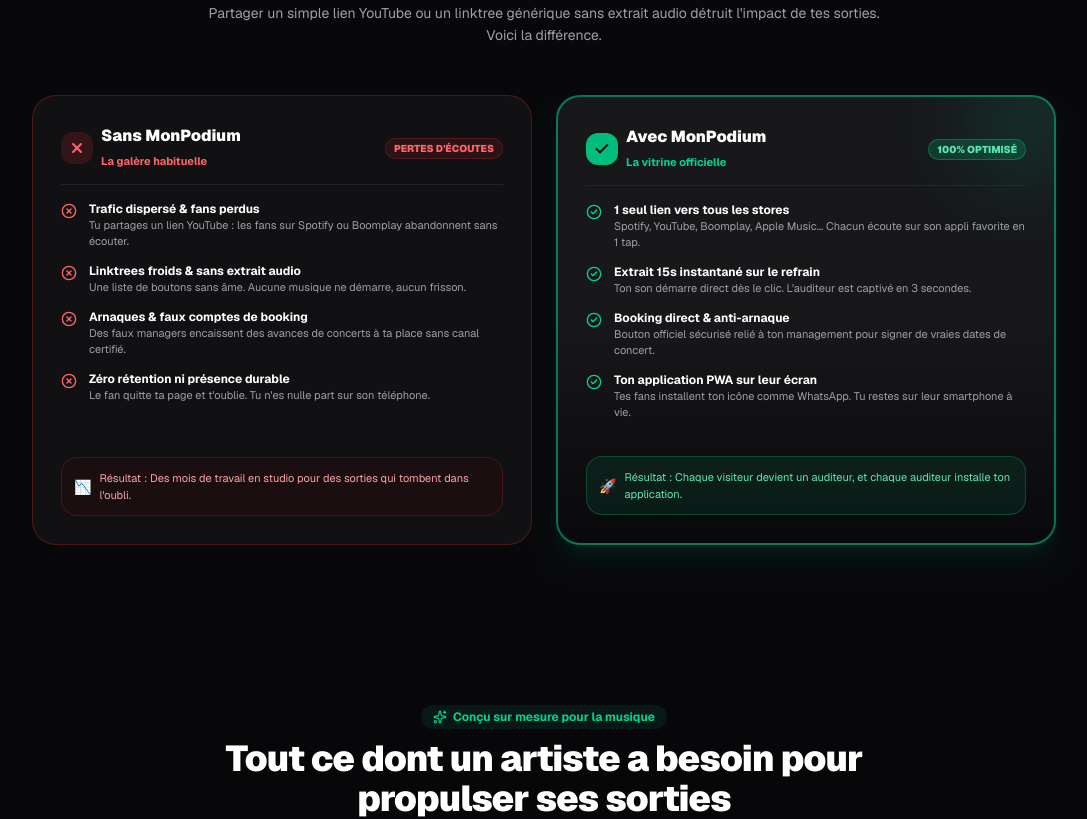
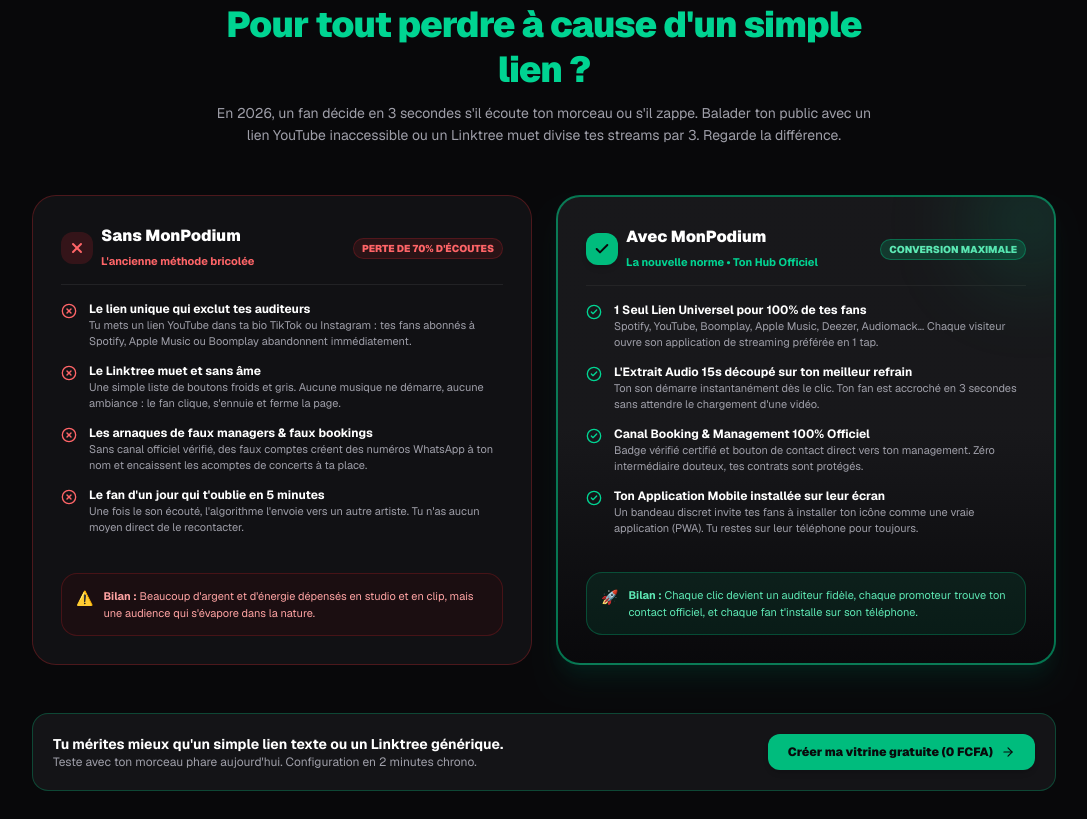
Before and after one commit to baroubagroup/MONPODIUM, a Next.js app: page / in a window 1280 px wide. Shown: the part 880-1699 px from the top of the page, without its empty margins (96-1183 px from the left). Built offline with nearby package versions, Linux system fonts and the light colour scheme.

Commit message:
feat(ui): solidify booking button contrast for light mode and perfect problem-solution section copywriting

```diff
--- a/src/app/page.tsx
+++ b/src/app/page.tsx
@@ -362,15 +362,16 @@ export default function HomePage() {
       <section className="py-12 sm:py-20 px-3.5 sm:px-4 border-t border-zinc-800/80 bg-zinc-950/70 w-full max-w-full overflow-hidden">
         <div className="max-w-5xl mx-auto space-y-8 sm:space-y-12">
           <div className="text-center space-y-2.5 max-w-2xl mx-auto">
-            <div className="inline-flex items-center gap-1.5 px-3 py-1 rounded-full bg-amber-500/10 border border-amber-500/20 text-amber-400 text-xs font-bold">
-              <Flame className="w-3.5 h-3.5" />
-              <span>La réalité des artistes indépendants</span>
+            <div className="inline-flex items-center gap-1.5 px-3 py-1 rounded-full bg-red-500/10 border border-red-500/20 text-red-400 text-xs font-bold">
+              <span className="w-2 h-2 rounded-full bg-red-500 animate-pulse" />
+              <span>LE CONSTAT DU TERRAIN</span>
             </div>
-            <h2 className="text-2xl sm:text-4xl font-black text-white tracking-tight">
-              Pourquoi perds-tu jusqu&apos;à 70% de tes auditeurs aujourd&apos;hui ?
+            <h2 className="text-2xl sm:text-4xl font-black text-white tracking-tight leading-tight">
+              Des nuits blanches en studio, des clips financés... <br />
+              <span className="text-emerald-400">Pour tout perdre à cause d&apos;un simple lien ?</span>
             </h2>
             <p className="text-xs sm:text-sm text-zinc-400 leading-relaxed">
-              Partager un simple lien YouTube ou un linktree générique sans extrait audio détruit l&apos;impact de tes sorties. Voici la différence.
+              En 2026, un fan décide en 3 secondes s&apos;il écoute ton morceau ou s&apos;il zappe. Balader ton public avec un lien YouTube inaccessible ou un Linktree muet divise tes streams par 3. Regarde la différence.
             </p>
           </div>
 
@@ -385,11 +386,11 @@ export default function HomePage() {
                     </span>
                     <div>
                       <h3 className="font-black text-base text-white">Sans MonPodium</h3>
-                      <span className="text-[11px] text-red-400 font-bold">La galère habituelle</span>
+                      <span className="text-[11px] text-red-400 font-bold">L&apos;ancienne méthode bricolée</span>
                     </div>
                   </div>
                   <span className="text-[10px] uppercase font-black px-2 py-0.5 rounded-full bg-red-500/10 text-red-400 border border-red-500/20">
-                    Pertes d&apos;écoutes
+                    Perte de 70% d&apos;écoutes
                   </span>
                 </div>
 
@@ -397,40 +398,40 @@ export default function HomePage() {
                   <li className="flex items-start gap-3">
                     <XCircle className="w-4 h-4 text-red-400 flex-shrink-0 mt-0.5" />
                     <div>
-                      <strong className="text-white block font-bold">Trafic dispersé & fans perdus</strong>
-                      <span className="text-zinc-400 text-[11px]">Tu partages un lien YouTube : les fans sur Spotify ou Boomplay abandonnent sans écouter.</span>
+                      <strong className="text-white block font-bold">Le lien unique qui exclut tes auditeurs</strong>
+                      <span className="text-zinc-400 text-[11px]">Tu mets un lien YouTube dans ta bio TikTok ou Instagram : tes fans abonnés à Spotify, Apple Music ou Boomplay abandonnent immédiatement.</span>
                     </div>
                   </li>
 
                   <li className="flex items-start gap-3">
                     <XCircle className="w-4 h-4 text-red-400 flex-shrink-0 mt-0.5" />
                     <div>
-                      <strong className="text-white block font-bold">Linktrees froids & sans extrait audio</strong>
-                      <span className="text-zinc-400 text-[11px]">Une liste de boutons sans âme. Aucune musique ne démarre, aucun frisson.</span>
+                      <strong className="text-white block font-bold">Le Linktree muet et sans âme</strong>
+                      <span className="text-zinc-400 text-[11px]">Une simple liste de boutons froids et gris. Aucune musique ne démarre, aucune ambiance : le fan clique, s&apos;ennuie et ferme la page.</span>
                     </div>
                   </li>
 
                   <li className="flex items-start gap-3">
                     <XCircle className="w-4 h-4 text-red-400 flex-shrink-0 mt-0.5" />
                     <div>
-                      <strong className="text-white block font-bold">Arnaques & faux comptes de booking</strong>
-                      <span className="text-zinc-400 text-[11px]">Des faux managers encaissent des avances de concerts à ta place sans canal certifié.</span>
+                      <strong className="text-white block font-bold">Les arnaques de faux managers & faux bookings</strong>
+                      <span className="text-zinc-400 text-[11px]">Sans canal officiel vérifié, des faux comptes créent des numéros WhatsApp à ton nom et encaissent les acomptes de concerts à ta place.</span>
                     </div>
                   </li>
 
                   <li className="flex items-start gap-3">
                     <XCircle className="w-4 h-4 text-red-400 flex-shrink-0 mt-0.5" />
                     <div>
-                      <strong className="text-white block font-bold">Zéro rétention ni présence durable</strong>
-                      <span className="text-zinc-400 text-[11px]">Le fan quitte ta page et t&apos;oublie. Tu n&apos;es nulle part sur son téléphone.</span>
+                      <strong className="text-white block font-bold">Le fan d&apos;un jour qui t&apos;oublie en 5 minutes</strong>
+                      <span className="text-zinc-400 text-[11px]">Une fois le son écouté, l&apos;algorithme l&apos;envoie vers un autre artiste. Tu n&apos;as aucun moyen direct de le recontacter.</span>
                     </div>
                   </li>
                 </ul>
               </div>
 
-              <div className="p-3 rounded-2xl bg-red-950/20 border border-red-500/20 text-[11px] text-red-300 flex items-center gap-2 mt-4">
-                <span className="font-black text-sm">📉</span>
-                <span>Résultat : Des mois de travail en studio pour des sorties qui tombent dans l&apos;oubli.</span>
+              <div className="p-3.5 rounded-2xl bg-red-950/20 border border-red-500/20 text-[11px] text-red-300 flex items-start gap-2.5 mt-4">
+                <span className="font-black text-sm flex-shrink-0">⚠️</span>
+                <span><strong>Bilan :</strong> Beaucoup d&apos;argent et d&apos;énergie dépensés en studio et en clip, mais une audience qui s&apos;évapore dans la nature.</span>
               </div>
             </div>
 
@@ -447,11 +448,11 @@ export default function HomePage() {
                     </span>
                     <div>
                       <h3 className="font-black text-base text-white">Avec MonPodium</h3>
-                      <span className="text-[11px] text-emerald-400 font-bold">La vitrine officielle</span>
+                      <span className="text-[11px] text-emerald-400 font-bold">La nouvelle norme • Ton Hub Officiel</span>
                     </div>
                   </div>
                   <span className="text-[10px] uppercase font-black px-2 py-0.5 rounded-full bg-emerald-500/20 text-emerald-300 border border-emerald-500/40">
-                    100% Optimisé
+                    Conversion Maximale
                   </span>
                 </div>
 
@@ -459,42 +460,61 @@ export default function HomePage() {
                   <li className="flex items-start gap-3">
                     <CheckCircle2 className="w-4 h-4 text-emerald-400 flex-shrink-0 mt-0.5" />
                     <div>
-                      <strong className="text-white block font-bold">1 seul lien vers tous les stores</strong>
-                      <span className="text-zinc-400 text-[11px]">Spotify, YouTube, Boomplay, Apple Music... Chacun écoute sur son appli favorite en 1 tap.</span>
+                      <strong className="text-white block font-bold">1 Seul Lien Universel pour 100% de tes fans</strong>
+                      <span className="text-zinc-400 text-[11px]">Spotify, YouTube, Boomplay, Apple Music, Deezer, Audiomack... Chaque visiteur ouvre son application de streaming préférée en 1 tap.</span>
                     </div>
                   </li>
 
                   <li className="flex items-start gap-3">
                     <CheckCircle2 className="w-4 h-4 text-emerald-400 flex-shrink-0 mt-0.5" />
                     <div>
-                      <strong className="text-white block font-bold">Extrait 15s instantané sur le refrain</strong>
-                      <span className="text-zinc-400 text-[11px]">Ton son démarre direct dès le clic. L&apos;auditeur est captivé en 3 secondes.</span>
+                      <strong className="text-white block font-bold">L&apos;Extrait Audio 15s découpé sur ton meilleur refrain</strong>
+                      <span className="text-zinc-400 text-[11px]">Ton son démarre instantanément dès le clic. Ton fan est accroché en 3 secondes sans attendre le chargement d&apos;une vidéo.</span>
                     </div>
                   </li>
 
                   <li className="flex items-start gap-3">
                     <CheckCircle2 className="w-4 h-4 text-emerald-400 flex-shrink-0 mt-0.5" />
                     <div>
-                      <strong className="text-white block font-bold">Booking direct & anti-arnaque</strong>
-                      <span className="text-zinc-400 text-[11px]">Bouton officiel sécurisé relié à ton management pour signer de vraies dates de concert.</span>
+                      <strong className="text-white block font-bold">Canal Booking & Management 100% Officiel</strong>
+                      <span className="text-zinc-400 text-[11px]">Badge vérifié certifié et bouton de contact direct vers ton management. Zéro intermédiaire douteux, tes contrats sont protégés.</span>
                     </div>
                   </li>
 
                   <li className="flex items-start gap-3">
                     <CheckCircle2 className="w-4 h-4 text-emerald-400 flex-shrink-0 mt-0.5" />
                     <div>
-                      <strong className="text-white block font-bold">Ton application PWA sur leur écran</strong>
-                      <span className="text-zinc-400 text-[11px]">Tes fans installent ton icône comme WhatsApp. Tu restes sur leur smartphone à vie.</span>
+                      <strong className="text-white block font-bold">Ton Application Mobile installée sur leur écran</strong>
+                      <span className="text-zinc-400 text-[11px]">Un bandeau discret invite tes fans à installer ton icône comme une vraie application (PWA). Tu restes sur leur téléphone pour toujours.</span>
                     </div>
                   </li>
                 </ul>
               </div>
 
-              <div className="p-3 rounded-2xl bg-emerald-500/10 border border-emerald-500/30 text-[11px] text-emerald-300 flex items-center gap-2 mt-4">
-                <span className="font-black text-sm">🚀</span>
-                <span>Résultat : Chaque visiteur devient un auditeur, et chaque auditeur installe ton application.</span>
+              <div className="p-3.5 rounded-2xl bg-emerald-500/10 border border-emerald-500/30 text-[11px] text-emerald-300 flex items-start gap-2.5 mt-4">
+                <span className="font-black text-sm flex-shrink-0">🚀</span>
+                <span><strong>Bilan :</strong> Chaque clic devient un auditeur fidèle, chaque promoteur trouve ton contact officiel, et chaque fan t&apos;installe sur son téléphone.</span>
               </div>
             </div>
+          </div>
+
+          {/* Micro-CTA d'accroche direct après comparaison */}
+          <div className="p-4 sm:p-5 rounded-2xl bg-zinc-900/80 border border-emerald-500/30 flex flex-col sm:flex-row items-center justify-between gap-4 text-center sm:text-left">
+            <div>
+              <p className="text-sm font-bold text-white">
+                Tu mérites mieux qu&apos;un simple lien texte ou un Linktree générique.
+              </p>
+              <p className="text-xs text-zinc-400">
+                Teste avec ton morceau phare aujourd&apos;hui. Configuration en 2 minutes chrono.
+              </p>
+            </div>
+            <Link
+              href="/auth/register"
+              className="inline-flex items-center gap-2 px-5 py-2.5 rounded-xl bg-emerald-500 hover:bg-emerald-400 text-zinc-950 font-black text-xs transition-all shadow-md hover:scale-105 active:scale-95 whitespace-nowrap"
+            >
+              <span>Créer ma vitrine gratuite (0 FCFA)</span>
+              <ArrowRight className="w-3.5 h-3.5" />
+            </Link>
           </div>
         </div>
       </section>
--- a/src/components/artist/BookingModal.tsx
+++ b/src/components/artist/BookingModal.tsx
@@ -41,16 +41,15 @@ export function BookingModal({
     <>
       <button
         onClick={handleOpen}
-        className="w-full py-3.5 px-6 rounded-2xl font-black text-sm flex items-center justify-center gap-2.5 shadow-lg transition-all hover:scale-[1.01] active:scale-[0.99] press-scale border group cursor-pointer"
+        className="w-full py-3.5 px-6 rounded-2xl font-black text-sm flex items-center justify-center gap-2.5 shadow-lg transition-all hover:scale-[1.01] hover:brightness-105 active:scale-[0.99] press-scale cursor-pointer group"
         style={{
-          backgroundColor: isLight ? `${themeColor}15` : `${themeColor}18`,
-          borderColor: isLight ? `${themeColor}55` : `${themeColor}45`,
-          color: isLight ? themeColor : '#ffffff',
-          boxShadow: isLight ? `0 4px 16px ${themeColor}22` : `0 4px 20px ${themeColor}20`,
+          backgroundColor: themeColor,
+          color: '#ffffff',
+          boxShadow: `0 4px 18px ${themeColor}40`,
         }}
       >
-        <Calendar className="w-4 h-4 transition-transform group-hover:scale-110 flex-shrink-0" style={{ color: themeColor }} />
-        <span style={{ color: isLight ? themeColor : '#ffffff' }}>Contact & Booking Officiel</span>
+        <Calendar className="w-4 h-4 transition-transform group-hover:scale-110 flex-shrink-0 text-white" />
+        <span className="text-white font-black tracking-wide">Contact & Booking Officiel</span>
       </button>
 
       {isOpen && (
```
